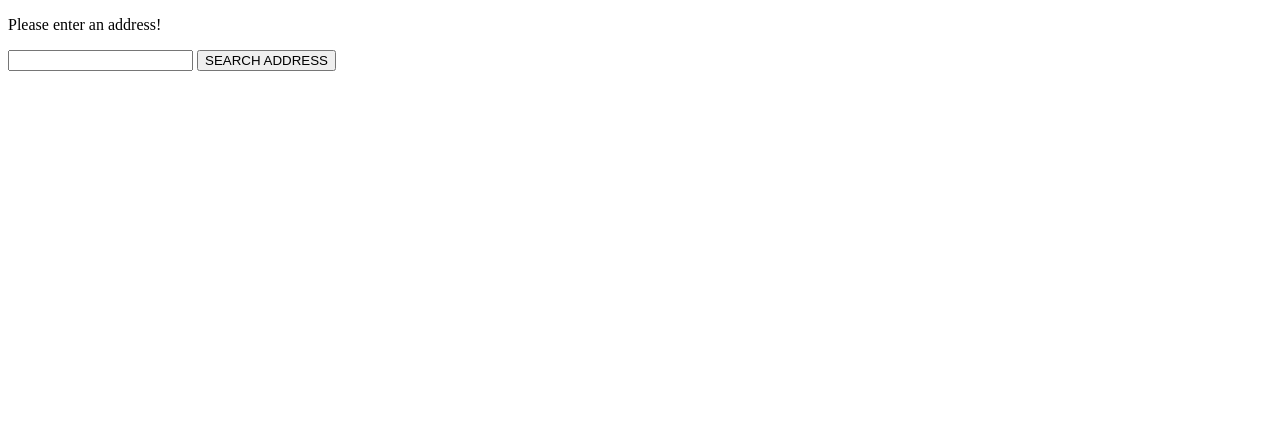
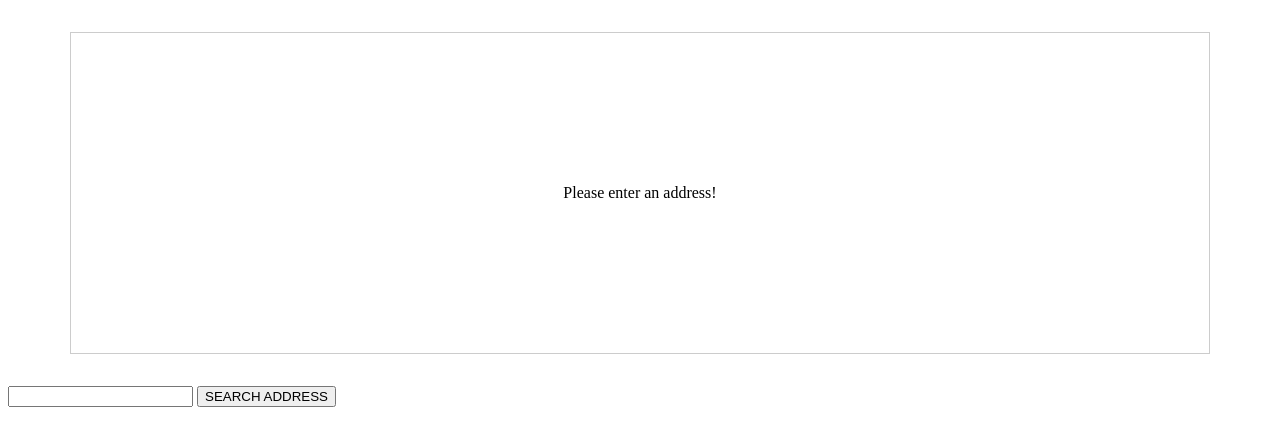
Before and after one commit to RommelTJ/LearningTypeScript, a website built with webpack: page index.html in a window 1280 px wide. Built offline with nearby package versions, Linux system fonts and the light colour scheme.

Commit message:
:lipstick: SharePlace: Map CSS

```diff
--- a/app.css
+++ b/app.css
@@ -1,3 +1,14 @@
+#map {
+  width: 90%;
+  height: 20rem;
+  border: 1px solid #CCC;
+  margin: 2rem auto;
+  display: flex;
+  justify-content: center;
+  align-items: center;
+  text-align: center;
+}
+
 /** {*/
 /*  box-sizing: border-box;*/
 /*}*/
```
